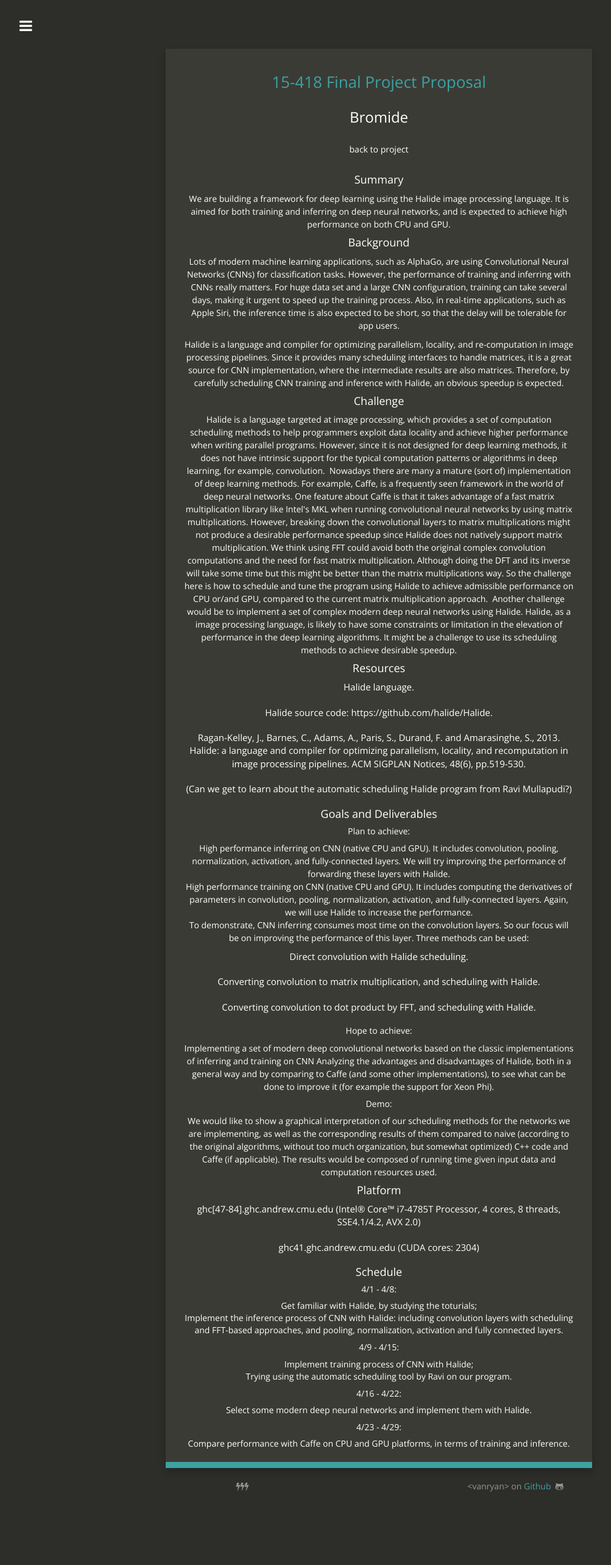
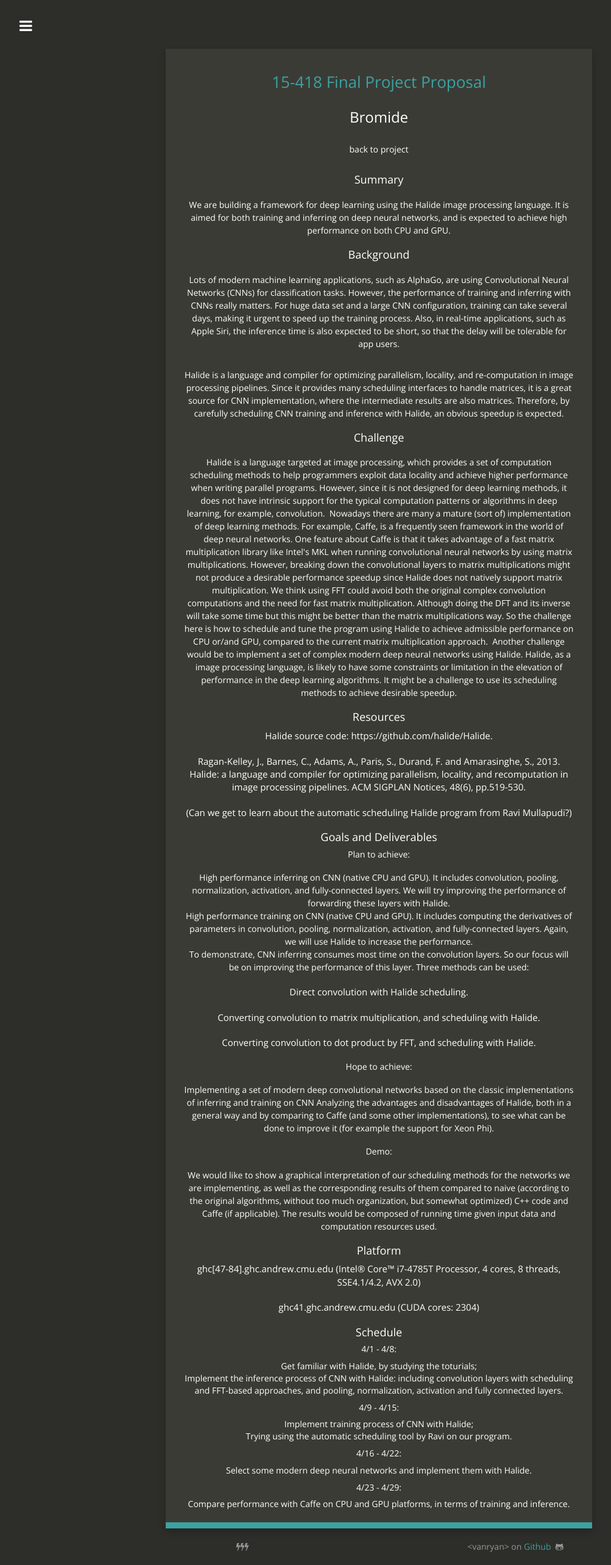
Before and after one commit to vanryan/vanryan.github.io, a Jekyll site: the page built from 15418-proposal.html, in a window 1280 px wide. Shown: the whole page at 61% size, without its empty margins (18-1021 px from the left). Built offline with Jekyll 4.4.1, drawn with Linux system fonts in a browser that asks for light colours; nearby versions of some CDN libraries; Markdown is read by kramdown in place of the engine named in the settings; before the commit the page ends 2467 px from its top, so only the background shows below that.

Commit message:
trial for 15418 project page. 8. Test content

```diff
--- a/15418-proposal.html
+++ b/15418-proposal.html
@@ -43,7 +43,6 @@ Halide is a language targeted at image processing, which provides a set of compu
 
 <h4>Resources</h4>
 <ul>
-<li>Halide language.</li>
 <li>Halide source code: https://github.com/halide/Halide. </li>
 <li>Ragan-Kelley, J., Barnes, C., Adams, A., Paris, S., Durand, F. and Amarasinghe, S., 2013. Halide: a language and compiler for optimizing parallelism, locality, and recomputation in image processing pipelines. ACM SIGPLAN Notices, 48(6), pp.519-530. </li>
 <li>(Can we get to learn about the automatic scheduling Halide program from Ravi Mullapudi?)</li>
--- a/css/style.scss
+++ b/css/style.scss
@@ -36,6 +36,7 @@ $screen-lg-min: 1200px;
 /* 15-418 Project Pages */
 .parag-418 {
 	line-height: 150%;
+	padding:10px 0
 }
 
 /* Globals */
```
